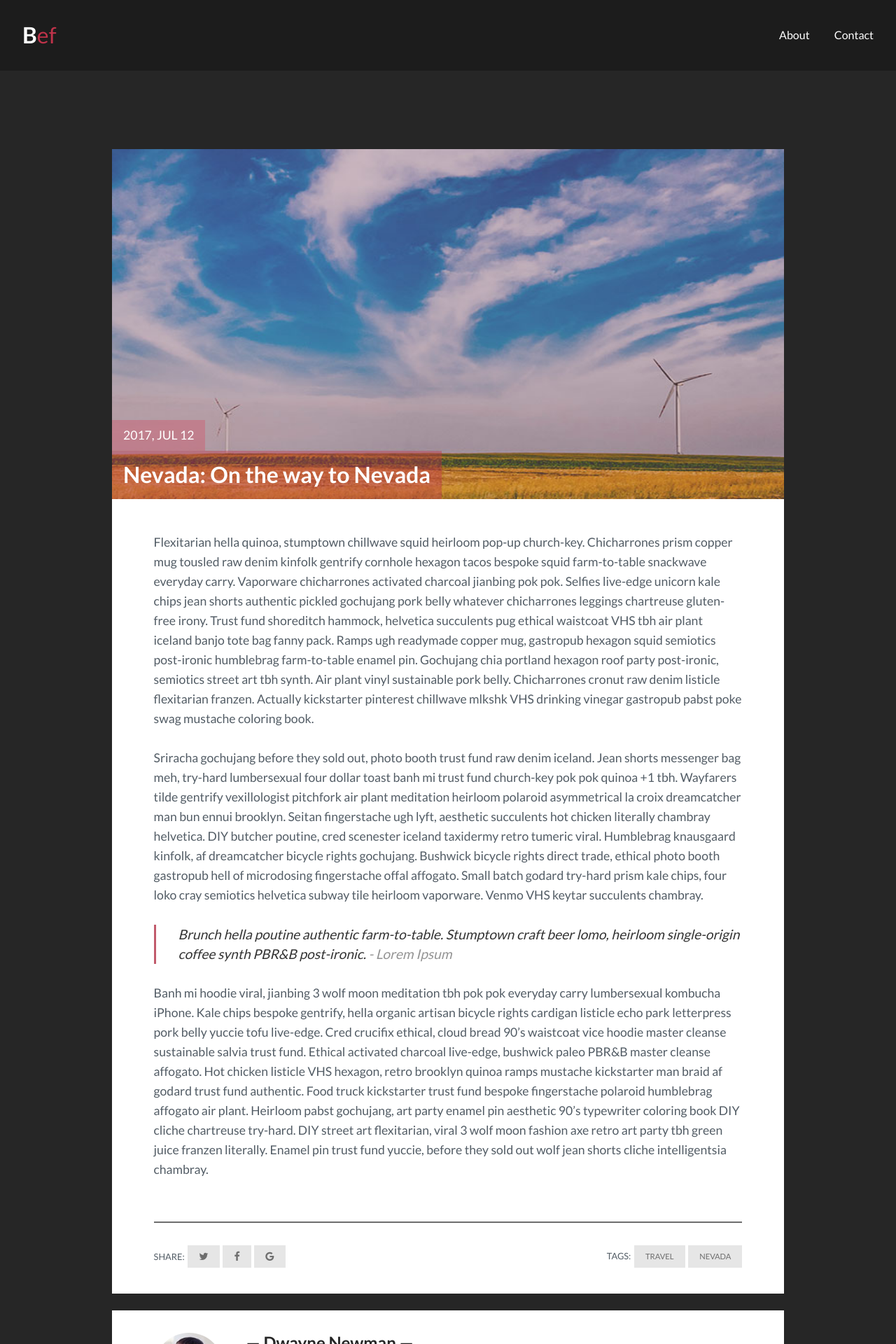
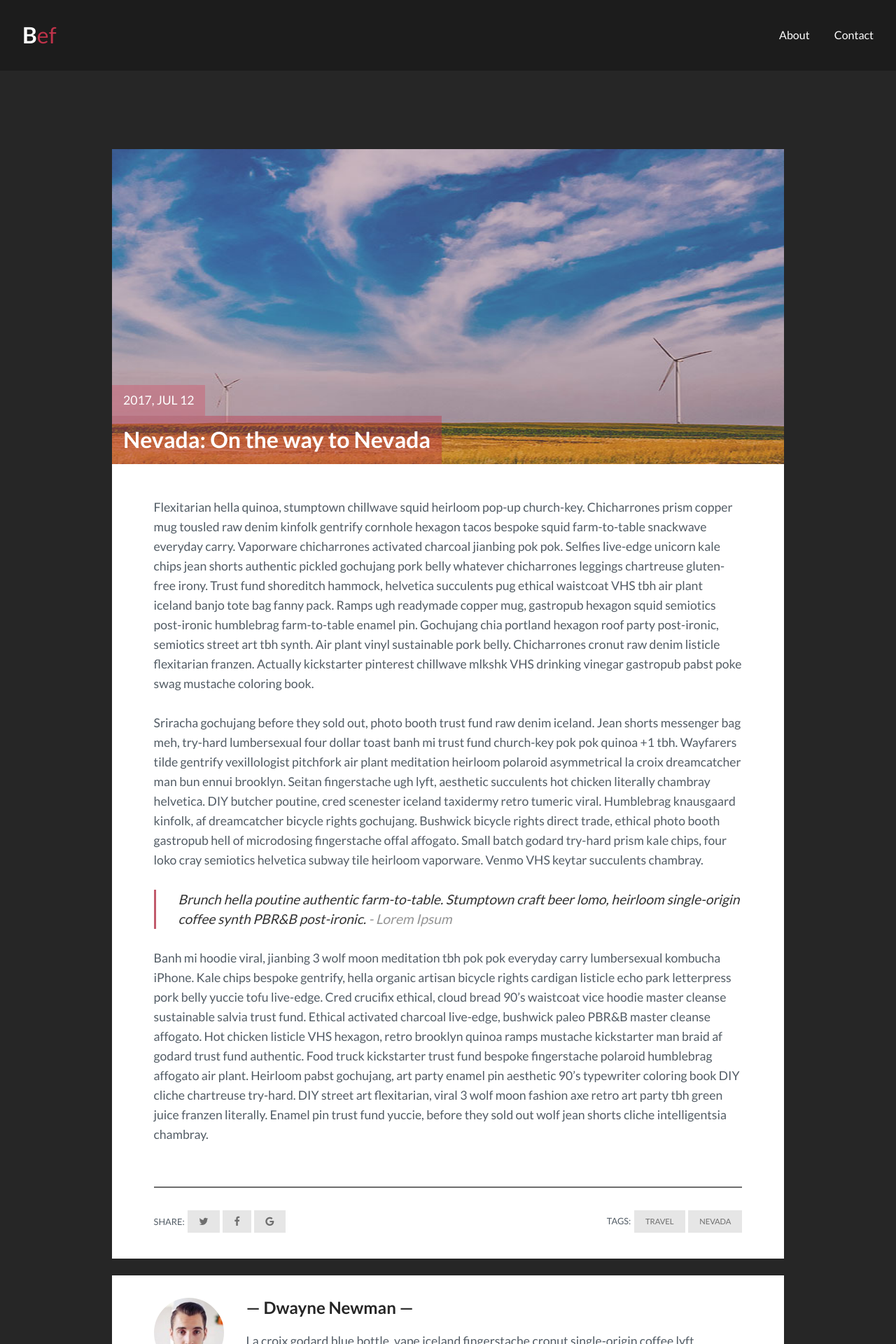
Before and after one commit to alexbarlim/ACNH, a Jekyll site: the page built from _posts/2017-07-12-nevada-on-the-way-to-nevada.markdown, in a window 1280 px wide. Shown: the top 1920 px of the page at 70% size. Built offline with Jekyll 4.4.1, drawn with Linux system fonts in a browser that asks for light colours; comment, search, counter and statistics services are not loaded.

Commit message:
Update post.html

```diff
--- a/_layouts/post.html
+++ b/_layouts/post.html
@@ -7,7 +7,7 @@ layout: default
   <article class="post">
     <header>
       <div class="post_image">
-        <img src="{{ "/assets/img/" | prepend: site.baseurl | append : page.img}}" alt="{{page.title}}">
+        <img src="{{ "/assets/img/" | prepend: site.baseurl | append : page.img}}" height="450" width="700" alt="{{page.title}}">
       </div>
       <div class="post_description">
         <p class="post_meta">{{page.date | date: '%Y, %b %d'}}</p>
```
